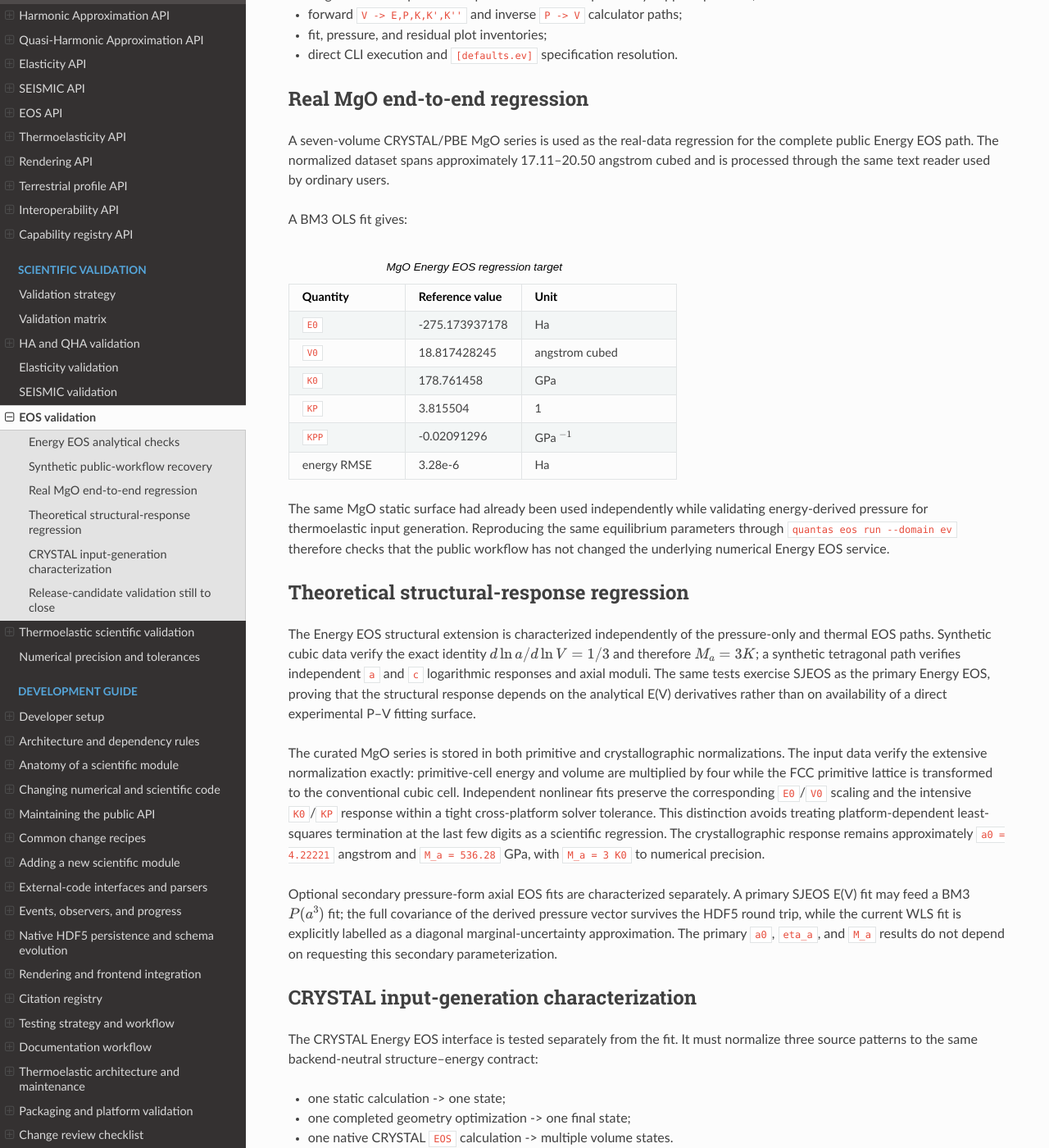
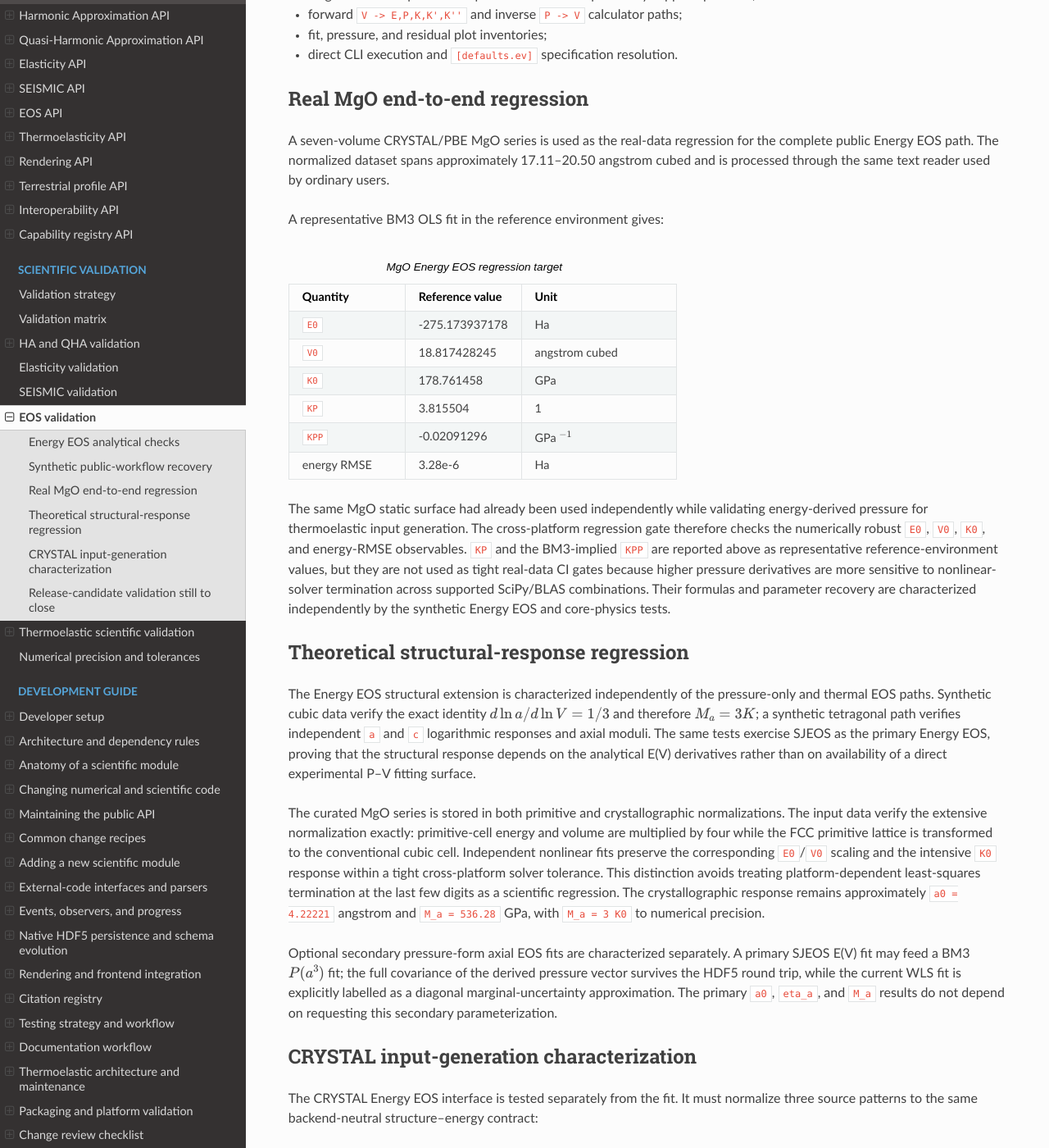
Before and after one commit to gfulian/quantas, a Sphinx documentation site: the page built from docs/source/validation/eos.rst, in a window 1280 px wide and 1400 px high, scrolled down 879 px. Shown: the whole window at 82% size. Built offline with Sphinx 7.4.7 and the Read the Docs theme 3.1.0, drawn with Linux system fonts in a browser that asks for light colours.

Commit message:
Fix EOS validation tests

```diff
--- a/docs/source/validation/eos.rst
+++ b/docs/source/validation/eos.rst
@@ -53,7 +53,7 @@ the complete public Energy EOS path.  The normalized dataset spans approximately
 17.11--20.50 angstrom cubed and is processed through the same text reader used
 by ordinary users.
 
-A BM3 OLS fit gives:
+A representative BM3 OLS fit in the reference environment gives:
 
 .. list-table:: MgO Energy EOS regression target
    :header-rows: 1
@@ -82,10 +82,14 @@ A BM3 OLS fit gives:
      - Ha
 
 The same MgO static surface had already been used independently while validating
-energy-derived pressure for thermoelastic input generation.  Reproducing the
-same equilibrium parameters through ``quantas eos run --domain ev`` therefore
-checks that the public workflow has not changed the underlying numerical Energy
-EOS service.
+energy-derived pressure for thermoelastic input generation.  The cross-platform
+regression gate therefore checks the numerically robust ``E0``, ``V0``, ``K0``,
+and energy-RMSE observables.  ``KP`` and the BM3-implied ``KPP`` are reported
+above as representative reference-environment values, but they are not used as
+tight real-data CI gates because higher pressure derivatives are more sensitive
+to nonlinear-solver termination across supported SciPy/BLAS combinations.
+Their formulas and parameter recovery are characterized independently by the
+synthetic Energy EOS and core-physics tests.
 
 Theoretical structural-response regression
 ------------------------------------------
```
Also changed, not shown: other parts of docs/source/validation/eos.rst (+1 -1 lines), 1 other file.
